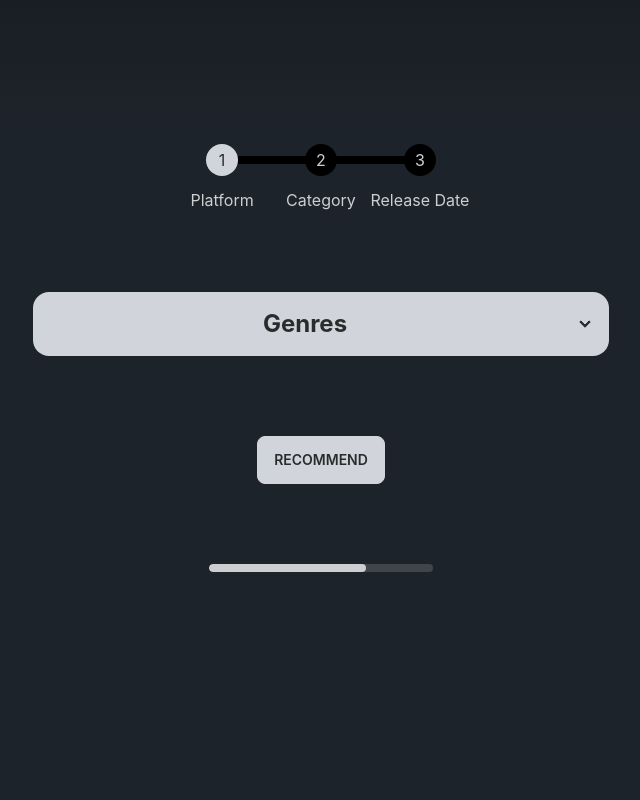
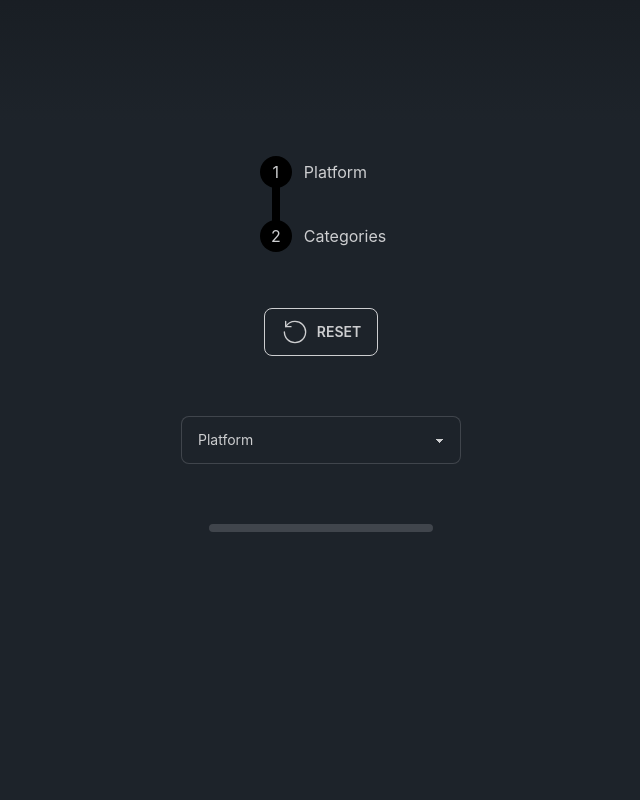
Before and after one commit to DaliGuerfali/game-recommender, a React (Vite) app in the folder game-recommender/: page / in a window 1280 px wide. Shown: the part 680-1480 px from the top of the page, without its empty margins (319-959 px from the left). Built offline with nearby package versions, Linux system fonts and the light colour scheme.

Commit message:
refactored selection into components

```diff
--- a/game-recommender/src/components/Selection.tsx
+++ b/game-recommender/src/components/Selection.tsx
@@ -3,48 +3,54 @@
 
 import { forwardRef, useState } from "react";
 import Tags from "./Selection/Tags";
+import Steps from "./Selection/Steps";
+import { PlatformType, StepState, TagType } from "../types";
+import ResetButton from "./Selection/ResetButton";
+import Platform from "./Selection/Platform";
+import Progress from "./Selection/Progress";
+import SubmitButton from "./Selection/SubmitButton";
 
 
 const Selection = forwardRef((_props, ref: React.ForwardedRef<HTMLFormElement>)  => {
     //const query = useQuery('games', gameService.getAll, { enabled: false })
 
-    const [tags, setTags] = useState<string[]>([]);
+    const [tags, setTags] = useState<TagType[]>([]);
+    const [steps, setSteps] = useState<StepState<0 | 1>>([0,0])
+    const [platform, setPlatform] = useState<PlatformType>("PC")
 
     const handleSubmit = (e: React.SyntheticEvent) => {
         e.preventDefault();
+        setSteps([1,1])
         console.log(tags);
+        console.log(platform);
     }
 
     const changeTags = (e: React.ChangeEvent<HTMLInputElement>) => {
         if (e.target.checked) {
-            setTags(tags.concat(e.target.value))
+            setTags(tags.concat(e.target.value as TagType))
             return
         }
         setTags(tags.filter(tag => tag !== e.target.value))
+    }
 
+    const resetSelection = () => {
+        setSteps([0,0])
     }
+
+
+    const selectPlatform = (e: React.ChangeEvent<HTMLSelectElement>) => {
+        setSteps([1,0])
+        setPlatform(e.target.value as PlatformType)
+    }
+
     return (
-        <form  ref={ref} onSubmit={handleSubmit} className="flex flex-col items-center gap-20 mb-10 w-full min-h-screen" >
-            <ul className="steps steps-vertical lg:steps-horizontal mt-5">
-                <li className="step step-primary">Platform</li>
-                <li className="step">Category</li>
-                <li className="step">Release Date</li>
-            </ul>
-            <select id="step-1" className="select select-bordered w-full max-w-xs hidden" defaultValue="Platform">
-                <option value="Platform"  disabled>Platform</option>
-                <option value="PC" >PC</option>
-                <option value="Console" >Console</option>
-                <option value="Browser" >Browser</option>
-            </select>
-            <Tags tagHandler={changeTags} />
-            <select id="step-3" className="select select-bordered w-full max-w-xs hidden" defaultValue="Date" >
-                <option value="Date" disabled>Date</option>
-                <option>PC</option>
-                <option>Console</option>
-                <option>Browser</option>
-            </select>
-            <button className="btn btn-primary" type="submit">Recommend</button>
-            <progress className="progress w-56" value="70" max="100"></progress>
+        <form  ref={ref} onSubmit={handleSubmit} className="flex flex-col items-center gap-10 w-full min-h-screen" >
+            <Steps steps={steps} />
+            <ResetButton resetSelection={resetSelection} />
+            <Platform steps={steps} selectPlatform={selectPlatform} />
+            <Tags tagHandler={changeTags} steps={steps} />
+            <Progress steps={steps} />
+            <SubmitButton steps={steps} />
         </form>
     )
 })
--- /dev/null
+++ b/game-recommender/src/components/Selection/Platform.tsx
@@ -0,0 +1,21 @@
+import { StepState } from "../../types"
+
+interface platformProps {
+    steps: StepState<0 | 1>
+    selectPlatform: (e: React.ChangeEvent<HTMLSelectElement>) => void
+}
+//TODO: reset value on reset button
+const Platform = ({ steps, selectPlatform }: platformProps) => {
+    return (
+        <div className="w-full max-w-xs p-5">
+            <select onChange={selectPlatform} id="step-1" className={`select select-bordered w-full max-w-xs ${steps[0] ? 'hidden' : ''}`} defaultValue="Platform">
+                <option value="Platform" disabled>Platform</option>
+                <option value="PC">PC</option>
+                <option value="Console" >Console</option>
+                <option value="Browser" >Browser</option>
+            </select>
+        </div>
+    )
+}
+
+export default Platform
--- /dev/null
+++ b/game-recommender/src/components/Selection/Progress.tsx
@@ -0,0 +1,20 @@
+import { StepState } from "../../types"
+
+interface progressProps {
+    steps: StepState<0 | 1>
+}
+
+
+const Progress = ({ steps }: progressProps) => {
+
+    const toPercent = (steps: StepState<0 | 1>) => {
+        const stepsComplete = steps.reduce((a:number ,b) => a + b, 0)
+        return String((stepsComplete/steps.length)*100)
+    }
+
+    return (
+        <progress className="progress w-56" value={toPercent(steps)} max="100"></progress>
+    )
+}
+
+export default Progress
--- /dev/null
+++ b/game-recommender/src/components/Selection/ResetButton.tsx
@@ -0,0 +1,19 @@
+interface resetProps {
+    resetSelection: () => void
+}
+
+const ResetButton = ({ resetSelection }: resetProps) => {
+    return (
+        <button onClick={resetSelection} type="button" className="btn btn-outline">
+            <svg className="h-7 w-7" viewBox="0 0 21 21" xmlns="http://www.w3.org/2000/svg">
+                <g fill="none" fillRule="evenodd" stroke="currentColor" strokeLinecap="round" strokeLinejoin="round" transform="matrix(0 1 1 0 2.5 2.5)">
+                    <path d="m3.98652376 1.07807068c-2.38377179 1.38514556-3.98652376 3.96636605-3.98652376 6.92192932 0 4.418278 3.581722 8 8 8s8-3.581722 8-8-3.581722-8-8-8" />
+                    <path d="m4 1v4h-4" transform="matrix(1 0 0 -1 0 6)" />
+                </g>
+            </svg>
+            Reset
+        </button>
+    )
+}
+
+export default ResetButton
--- /dev/null
+++ b/game-recommender/src/components/Selection/Steps.tsx
@@ -0,0 +1,18 @@
+import { StepState } from "../../types"
+
+interface stepsProps {
+    steps: StepState<0 | 1>
+}
+
+const Steps = ({ steps }: stepsProps) => {
+    const step = steps.map(s => s === 0 ? "step" : "step step-primary")
+
+    return (
+        <ul className="steps steps-vertical mt-5">
+            <li className={step[0]}>Platform</li>
+            <li className={step[1]}>Categories</li>
+        </ul>
+    )
+}
+
+export default Steps
--- /dev/null
+++ b/game-recommender/src/components/Selection/SubmitButton.tsx
@@ -0,0 +1,14 @@
+import { StepState } from "../../types"
+
+interface submitBtnProps {
+    steps: StepState<0 | 1>
+}
+
+
+const SubmitButton = ({ steps }: submitBtnProps) => {
+    return (
+        <button className={`btn btn-primary ${!steps[0] ? 'hidden' : ''}`} type="submit">Recommend</button>
+    )
+}
+
+export default SubmitButton
--- a/game-recommender/src/components/Selection/Tags.tsx
+++ b/game-recommender/src/components/Selection/Tags.tsx
@@ -1,24 +1,36 @@
+import { useState } from "react"
+import { StepState } from "../../types"
+import { tags } from "../../utils"
+
 interface tagsProps {
     tagHandler: (e: React.ChangeEvent<HTMLInputElement>) => void
+    steps: StepState<0 | 1>
 }
 
 
-const tags = "MMORPG, shooter, strategy, moba, racing, sports, social, sandbox, open-World, survival, pvP, pvE, pixel, voxel, zombie, turn-Based, first-Person, third-Person, top-Down, tank, space, sailing, side-Scroller, superhero, permadeath, card, battle-Royale, MMO, MMOFPS, MMOTPS, 3D, 2D, anime, fantasy, sci-Fi, fighting, action-RPG, action, military, martial-Arts, flight, low-Spec, tower-Defense, horror, MMORTS"
 
 const capitalize = (str: string): string => str[0].toUpperCase() + str.slice(1)
 
-const Tags = ({ tagHandler }: tagsProps) => {
+const Tags = ({ tagHandler, steps }: tagsProps) => {
+    const [filter, setFilter] = useState<string[]>(tags.split(","))
+
+    const filterTags = (e: React.ChangeEvent<HTMLInputElement>) => {
+        setFilter(tags.split(",").filter(tag => tag.includes(e.target.value)))
+    }
+
     return (
-
-        <div className="collapse collapse-arrow bg-base-200 max-w-xl">
-            <input type="checkbox" className="peer" />
-            <div className="collapse-title bg-primary text-primary-content peer-checked:bg-gradient-to-b from-base-300 to-base-200 peer-checked:text-secondary-content">
-                <h2 className="text-2xl font-bold" >Genres</h2>
-            </div>
-            <div id="step-2" style={{maxHeight: '50vh'}} className="collapse-content bg-primary text-primary-content peer-checked:bg-base-200 peer-checked:text-secondary-content overflow-y-auto max-h-screen">
+        <div className={`flex items-start gap-5 min-w-full p-10 pt-0 flex-col sm:flex-row-reverse ${ !steps[0] ? 'hidden' : ''}`}>
+            <input onChange={filterTags} type="text" placeholder="Search" className="input input-bordered input-secondary w-full max-w-xs mt-2" />
+            <div className="divider divider-vertical sm:divider-horizontal"></div>
+            <div className="collapse collapse-arrow bg-base-200 ">
+                <input type="checkbox" className="peer" />
+                <div className="collapse-title bg-primary text-primary-content peer-checked:bg-gradient-to-b from-base-300 to-base-200 peer-checked:text-secondary-content">
+                    <h2 className="text-2xl font-bold" >Genres</h2>
+                </div>
+                <div id="step-2" style={{ maxHeight: '50vh' }} className="collapse-content bg-primary text-primary-content peer-checked:bg-base-200 peer-checked:text-secondary-content overflow-y-auto max-h-screen">
 
                     {
-                        tags.split(",").map(tag => {
+                        filter.map(tag => {
                             return (
                                 <label key={tag} className="cursor-pointer label hover:bg-base-100 rounded p-3">
                                     <span className="label-text">{capitalize(tag.trim())}</span>
@@ -28,6 +40,7 @@ const Tags = ({ tagHandler }: tagsProps) => {
                         }
                         )
                     }
+                </div>
             </div>
         </div>
     )
--- /dev/null
+++ b/game-recommender/src/types.ts
@@ -0,0 +1,11 @@
+import { tags } from "./utils"
+
+export type StepState<T extends 0 | 1> = T[]
+
+export type PlatformType = "PC" | "Console" | "Browser"
+
+type StringToUnion<S extends string> = S extends `${infer Head}, ${infer Tail}`
+  ? Lowercase<Head> | StringToUnion<Tail>
+  : Lowercase<S>
+
+export type TagType = StringToUnion<typeof tags>
--- /dev/null
+++ b/game-recommender/src/utils.ts
@@ -0,0 +1 @@
+export const tags = "MMORPG, shooter, strategy, moba, racing, sports, social, sandbox, open-World, survival, pvP, pvE, pixel, voxel, zombie, turn-Based, first-Person, third-Person, top-Down, tank, space, sailing, side-Scroller, superhero, permadeath, card, battle-Royale, MMO, MMOFPS, MMOTPS, 3D, 2D, anime, fantasy, sci-Fi, fighting, action-RPG, action, military, martial-Arts, flight, low-Spec, tower-Defense, horror, MMORTS"
```
